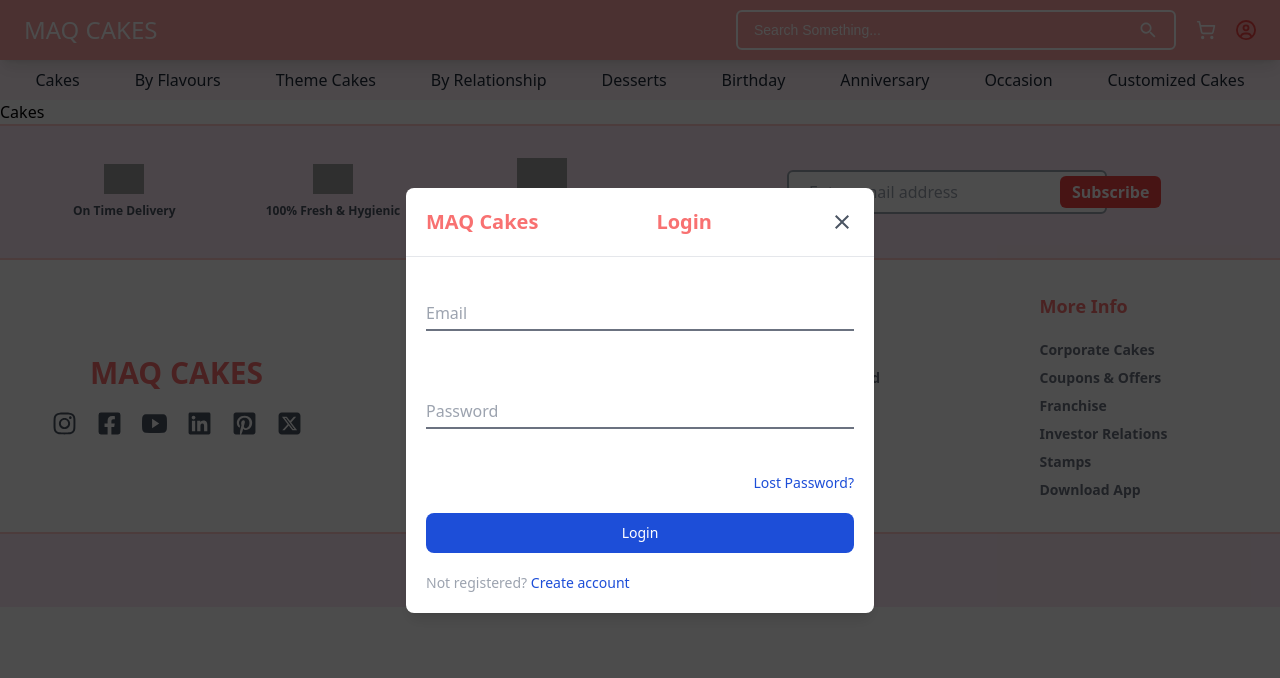
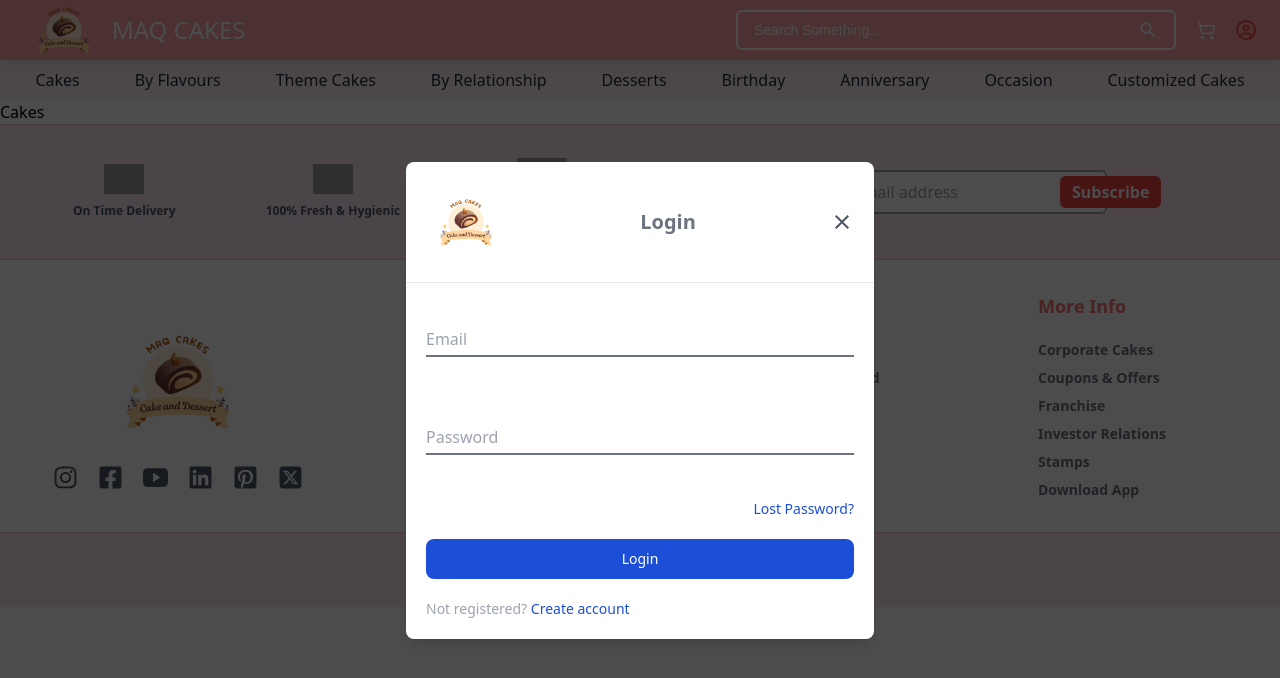
Before and after one commit to Nadeem1892/maq-cakes, a React (Create React App) app: page /cakes in a window 1280 px wide. Both pictures are taken after a click on the icon 1246 px from the left and 30 px from the top of the page. Shown: the top 678 px of the page. Built offline with nearby package versions, Linux system fonts and the light colour scheme; grey boxes are pictures that could not be loaded.

Commit message:
Add Login modal

```diff
--- a/src/Atoms/AtmPopupMenu .tsx
+++ b/src/Atoms/AtmPopupMenu .tsx
@@ -2,9 +2,9 @@
 import { FaRegCircleUser } from "react-icons/fa6";
 
 
-type Props = {}
+// type Props = {}
 
-function AtmPopupMenu ({}: Props) {
+const AtmPopupMenu = () => {
 
   const [isChecked, setIsChecked] = useState(false);
 
--- a/src/Screens/Auth/Login.tsx
+++ /dev/null
@@ -1,61 +0,0 @@
-
-
-type Props = {
-  closeModal: () => void;
-};
-
-function Login({ closeModal }: Props) {
-  return (
-    <div className="flex items-center justify-center fixed top-0 left-0 bottom-0 right-0 z-50 w-full h-full bg-black bg-opacity-50">
-      <div className="bg-white shadow-lg rounded-lg p-8 w-full max-w-md relative">
-        {/* Close Button */}
-        <button
-          className="absolute top-2 right-2 text-gray-600 hover:text-gray-900"
-          onClick={closeModal}
-        >
-          X
-        </button>
-
-        <h1 className="text-2xl font-semibold text-gray-800 mb-6 text-center">
-          Customer Data
-        </h1>
-
-        {/* Name Field */}
-        <div className="mb-4">
-          <input
-            type="text"
-            placeholder="Customer Name"
-            className="w-full p-3 border rounded-lg focus:ring-2 focus:ring-blue-500 transition duration-150 ease-in-out"
-          />
-        </div>
-
-        {/* Mobile Number Field */}
-        <div className="mb-4">
-          <input
-            type="text"
-            placeholder="Customer Mobile Number"
-            className="w-full p-3 border rounded-lg focus:ring-2 focus:ring-blue-500 transition duration-150 ease-in-out"
-          />
-        </div>
-
-        {/* Address Field */}
-        <div className="mb-6">
-          <input
-            type="text"
-            placeholder="Customer Address"
-            className="w-full p-3 border rounded-lg focus:ring-2 focus:ring-blue-500 transition duration-150 ease-in-out"
-          />
-        </div>
-
-        {/* Submit Button */}
-        <div className="text-center">
-          <button className="w-full py-3 bg-blue-600 text-white rounded-lg hover:bg-blue-500 transition-all duration-200">
-            Login
-          </button>
-        </div>
-      </div>
-    </div>
-  );
-}
-
-export default Login;
--- a/src/Components/Modals/Modal.tsx
+++ b/src/Screens/Auth/LoginModal.tsx
@@ -1,10 +1,11 @@
+
 import React, { useState } from "react";
 import { FaRegCircleUser } from "react-icons/fa6";
 import AtmInputField from "../../Atoms/AtmInputField";
 import { MdClose } from "react-icons/md";
-import AtmPopupMenu from "../../Atoms/AtmPopupMenu ";
+import maqLogo from "../../Assets/logo/MAQ_logo.png"
 
-const Modal = () => {
+const LoginModal = () => {
   const [isOpen, setIsOpen] = useState(false);
   const [isClicked, setIsClicked] = useState(false);
 
@@ -35,8 +36,8 @@
             <div className="relative bg-white rounded-lg shadow-lg">
               {/* Modal Header */}
               <div className="flex items-center justify-between p-4 md:p-5 border-b rounded-t ">
-                <h3 className="text-xl font-semibold text-red-400 ">MAQ Cakes</h3>
-                <h3 className="text-xl font-semibold text-red-400 ">Login</h3>
+                <img src={maqLogo} alt="" className="w-20 h-20"/>
+                <h3 className="text-xl font-semibold text-gray-500 ">Login</h3>
                 <MdClose onClick={toggleModal} className="text-gray-600 bg-transparent hover:text-red-500  rounded-lg text-sm w-6 h-6 inline-flex justify-center items-center  "/>
               </div>
 
@@ -81,4 +82,4 @@
   );
 };
 
-export default Modal;
+export default LoginModal;
--- /dev/null
+++ b/src/Screens/Auth/LoginModalwrapper.tsx
@@ -0,0 +1,15 @@
+import React from 'react'
+import LoginModal from './LoginModal'
+
+
+
+function LoginModalwrapper() {
+
+  return (
+    <>
+    <LoginModal/>
+    </>
+  )
+}
+
+export default LoginModalwrapper
--- a/src/Screens/Footer/Footer.tsx
+++ b/src/Screens/Footer/Footer.tsx
@@ -11,7 +11,7 @@
 import { LiaCcAmex } from "react-icons/lia";
 import { FaCcPaypal } from "react-icons/fa6";
 import { SiPaytm } from "react-icons/si";
-
+import maqLogo from "../../Assets/logo/MAQ_logo.png"
 
 const Footer = () => {
   return (
@@ -70,9 +70,9 @@
 
       {/* Section 2 */}
       <div className="p-4 lg:p-8">
-        <div className="grid lg:grid-cols-4 grid-cols-1 gap-5 lg:place-items-center">
-          <div className="flex flex-col items-center gap-5">
-            <h1 className="text-red-400 text-3xl font-semibold">MAQ CAKES</h1>
+        <div className="grid lg:grid-cols-4 grid-cols-1 gap-4 lg:place-items-center">
+          <div className="flex flex-col items-center gap-1">
+            <img className="w-40 h-40" src={maqLogo} alt="" />
             <ul className="flex gap-5 text-[25px] text-gray-600">
               <li className="hover:text-red-400">
                 <Link to={"/"}>
--- a/src/Screens/Header/Header.tsx
+++ b/src/Screens/Header/Header.tsx
@@ -3,7 +3,8 @@
 import { LuShoppingCart } from "react-icons/lu";
 import { IoMdSearch, IoMdClose } from "react-icons/io";
 import NavBar from "../NavBar";
-import Modal from "../../Components/Modals/Modal";
+import maqLogo from "../../Assets/logo/MAQ_logo.png"
+import LoginModalwrapper from "../Auth/LoginModalwrapper";
 
 
 
@@ -15,6 +16,7 @@
   const toggleNav = () => {
     setIsNavOpen(!isNavOpen);
   };
+
   return (
     <div className="flex flex-col">
       {/* Fixed Header */}
@@ -25,7 +27,8 @@
             className="text-3xl  md:hidden focus:outline-none"
             onClick={toggleNav}
           />
-          <h1 className="text-xl uppercase  lg:text-2xl">MAQ Cakes</h1>
+          <img className="w-20 h-20" src={maqLogo} alt="" />
+          <h1 className="text-xl uppercase lg:block hidden  lg:text-2xl">MAQ Cakes</h1>
         </div>
 
         {/* Search Bar, Cart, and User Icons */}
@@ -47,7 +50,7 @@
           <IoMdSearch className="lg:hidden text-[25px] text-white cursor-pointer md:block" />
           <LuShoppingCart className="text-xl" />
           {/* User Model */}
-          <Modal/>
+         <LoginModalwrapper/>
         </div>
       </header>
 
--- a/src/Screens/Landing.tsx
+++ b/src/Screens/Landing.tsx
@@ -98,9 +98,6 @@
         <Heading heading={"Looking for Something Else"} />
         <LookingforSomething/>
       </div>
-
-
-
     </div>
   );
 };
```
Also changed, not shown: src/Screens/Layout.tsx (+10 -16 lines), src/Assets/logo/MAQ_logo.png (added).
